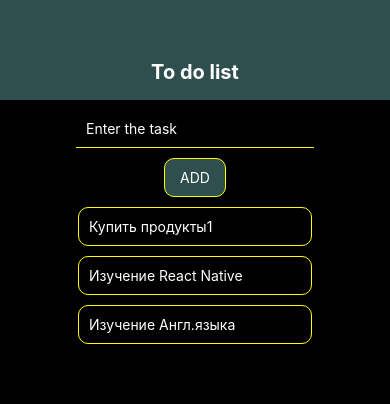
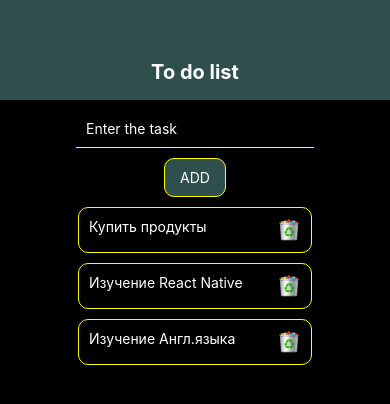
Before and after one commit to SinitsynAlekcander/todolist_RN, a React Native app: screen / in a window 390 px wide. Shown: the top 404 px of the page. Built offline with nearby package versions, Linux system fonts and the light colour scheme.

Commit message:
Add delete Image

```diff
--- a/App.js
+++ b/App.js
@@ -5,12 +5,10 @@ import Form from './components/Form';
 import Header from './components/Header';
 import ListItem from './components/ListItem';
 
-
-
 export default function App() {
 
   const [listOfItems, setListOfItems] = useState([
-    { text: 'Купить продукты1', key: '1' },
+    { text: 'Купить продукты', key: '1' },
     { text: 'Изучение React Native', key: '2' },
     { text: 'Изучение Англ.языка', key: '3' }])
 
@@ -22,11 +20,13 @@ export default function App() {
       ]
     });
   };
+
   const deleteItem = (key) => {
     setListOfItems((list) => {
       return list.filter(listOfItems => listOfItems.key != key)
     });
   };
+
 
   return (
     <View style={styles.wrapper}>
--- a/components/Form.js
+++ b/components/Form.js
@@ -1,13 +1,15 @@
-import { useState } from 'react';
+import { useState, useRef } from 'react';
 import { StyleSheet, TextInput, Text, Button, View, Pressable } from 'react-native';
 
 
 export default function Form({ addItem }) {
     const [text, setValue] = useState('');
+    // const inputEl = useRef(null)
 
     const onChange = (text) => {
         setValue(text);
     };
+
 
     return (
         <View style={styles.wrapper}>
--- a/components/ListItem.js
+++ b/components/ListItem.js
@@ -1,17 +1,24 @@
-import { StyleSheet, TouchableOpacity, Text, View } from 'react-native';
+import { StyleSheet, TouchableOpacity, Text, View, Image } from 'react-native';
 
 export default function ListItem({ item, deleteItem }) {
     return (
-        <TouchableOpacity onPress={() => deleteItem(item.key)}>
-            <View style={styles.wrapper}>
-                <Text style={styles.text}>{item.text}</Text>
-            </View>
-        </TouchableOpacity>
+        <View style={styles.wrapper}>
+            <Text style={styles.text}>
+                {item.text}
+            </Text>
+            <TouchableOpacity onPress={() => deleteItem(item.key)}>
+                <Image
+                    style={styles.image}
+                    source={require('../assets/karzina.png')}
+                />
+            </TouchableOpacity>
+        </View >
     );
 }
 
 const styles = StyleSheet.create({
     wrapper: {
+        flexDirection: 'row',
         backgroundColor: '#000000',
         borderColor: '#FFFF00',
         borderWidth: 1,
@@ -22,6 +29,11 @@ const styles = StyleSheet.create({
     },
     text: {
         color: 'white',
+        flex: 1,
         // textAlign: 'center'
+    },
+    image: {
+        width: 24,
+        height: 24
     }
 });
```
Also changed, not shown: assets/karzina.png (added).
